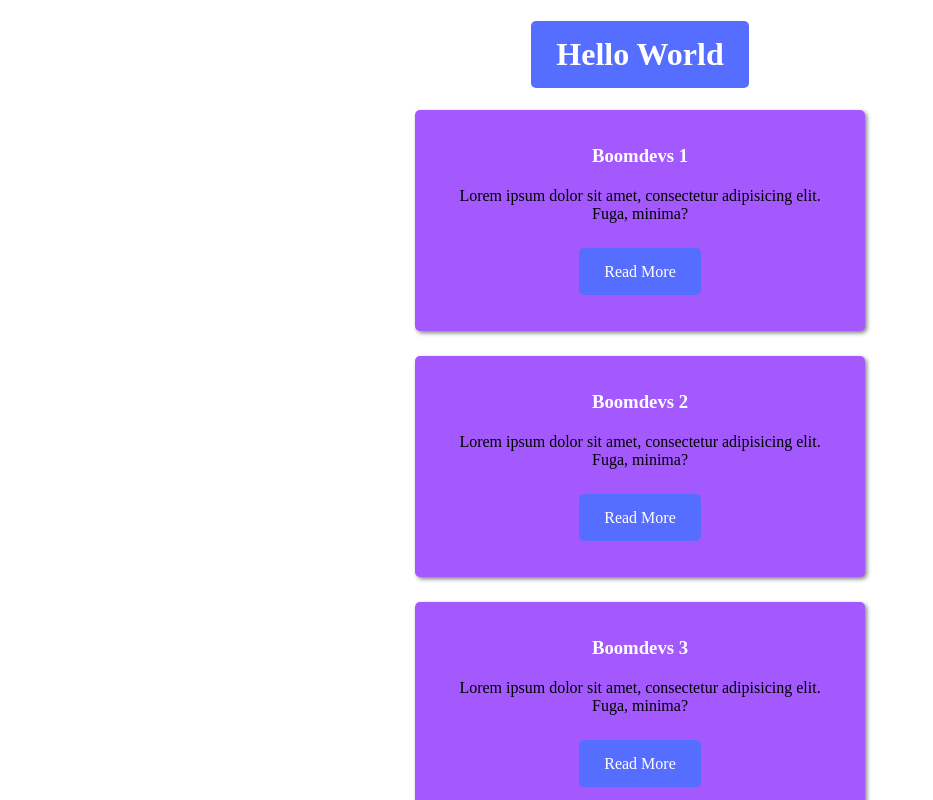
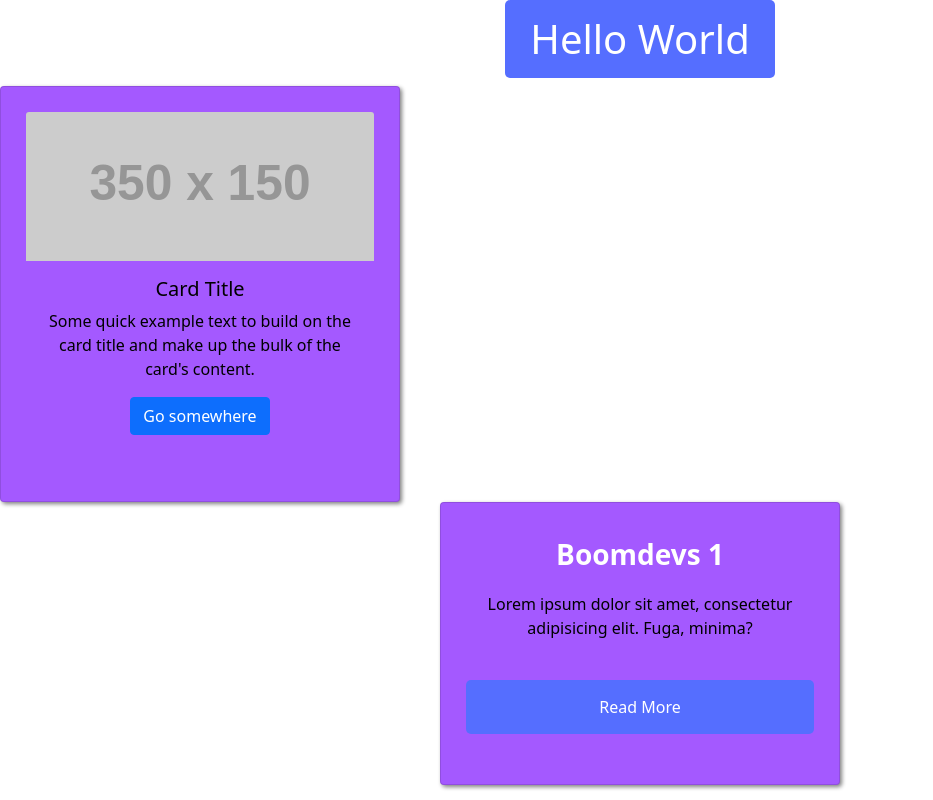
Before and after one commit to noruzzamanrubel/React, a React (Create React App) app: page / in a window 1280 px wide. Shown: the top 800 px of the page, without its empty margins (0-933 px from the left). Built offline with nearby package versions, Linux system fonts and the light colour scheme.

Commit message:
add react bootstrap

```diff
--- a/package.json
+++ b/package.json
@@ -6,7 +6,9 @@
     "@testing-library/jest-dom": "^5.16.4",
     "@testing-library/react": "^13.1.1",
     "@testing-library/user-event": "^13.5.0",
+    "bootstrap": "^5.1.3",
     "react": "^18.1.0",
+    "react-bootstrap": "^2.3.1",
     "react-dom": "^18.1.0",
     "react-scripts": "5.0.1",
     "uuid": "^8.3.2",
--- a/public/style.css
+++ b/public/style.css
@@ -21,7 +21,7 @@ body{
     margin-bottom: 25px;
 }
 .card {
-    background-color: #A459FF;
+    background-color: #A459FF !important;
     box-shadow: 2px 2px 4px gray;
     padding: 25px 25px 50px;
     width: 400px;
--- a/src/App.js
+++ b/src/App.js
@@ -3,6 +3,7 @@ import Card from "./components/Card";
 import Heading from "./components/Heading";
 import Data from "./data.json";
 import { v4 as uuidv4 } from "uuid";
+import ReactBootstrap from "./components/React_Bootstrap/ReactBootstrap";
 
 function App() {
     console.log(uuidv4());
@@ -38,6 +39,7 @@ function App() {
   return (
     <div className="main">
       <Heading />
+      <ReactBootstrap />
       {items}
     </div>
   );
--- /dev/null
+++ b/src/components/React_Bootstrap/ReactBootstrap.js
@@ -0,0 +1,21 @@
+import React from "react";
+import Button from "react-bootstrap/Button";
+import Card from "react-bootstrap/Card";
+
+const ReactBootstrap = () => {
+  return (
+    <Card>
+      <Card.Img variant="top" src="https://via.placeholder.com/350x150" />
+      <Card.Body>
+        <Card.Title>Card Title</Card.Title>
+        <Card.Text>
+          Some quick example text to build on the card title and make up the
+          bulk of the card's content.
+        </Card.Text>
+        <Button variant="primary">Go somewhere</Button>
+      </Card.Body>
+    </Card>
+  );
+};
+
+export default ReactBootstrap;
--- a/src/index.js
+++ b/src/index.js
@@ -1,6 +1,7 @@
 import React from "react";
 import ReactDOM from "react-dom/client";
 import App from "./App";
+import "bootstrap/dist/css/bootstrap.min.css";
 
 
 const root = ReactDOM.createRoot(document.getElementById("root"));
```
Also changed, not shown: 1 other file (tests, documents, lock files or other folders).
